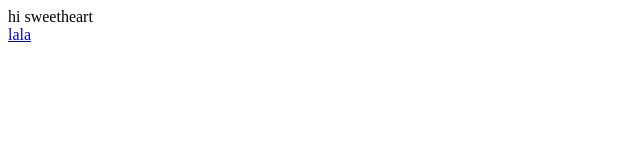
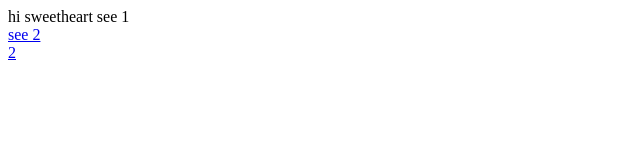
Before and after one commit to maryamsheykhjafari/prgit, a plain HTML site: page index.html in a window 1280 px wide. Shown: the full height of the page, 0-640 px from the left. Drawn offline with Linux system fonts and the light colour scheme.

Commit message:
Update index.html

```diff
--- a/index.html
+++ b/index.html
@@ -1,8 +1,9 @@
 <html>
     <body>
        hi sweetheart
-<br /><a href="page1.html">lala</a>
-
+        see 1
+<br /><a href="page1.html">see 2</a>
+ <br /><a href="page1.html"> 2</a>
 
     </body>
 </html>
```
